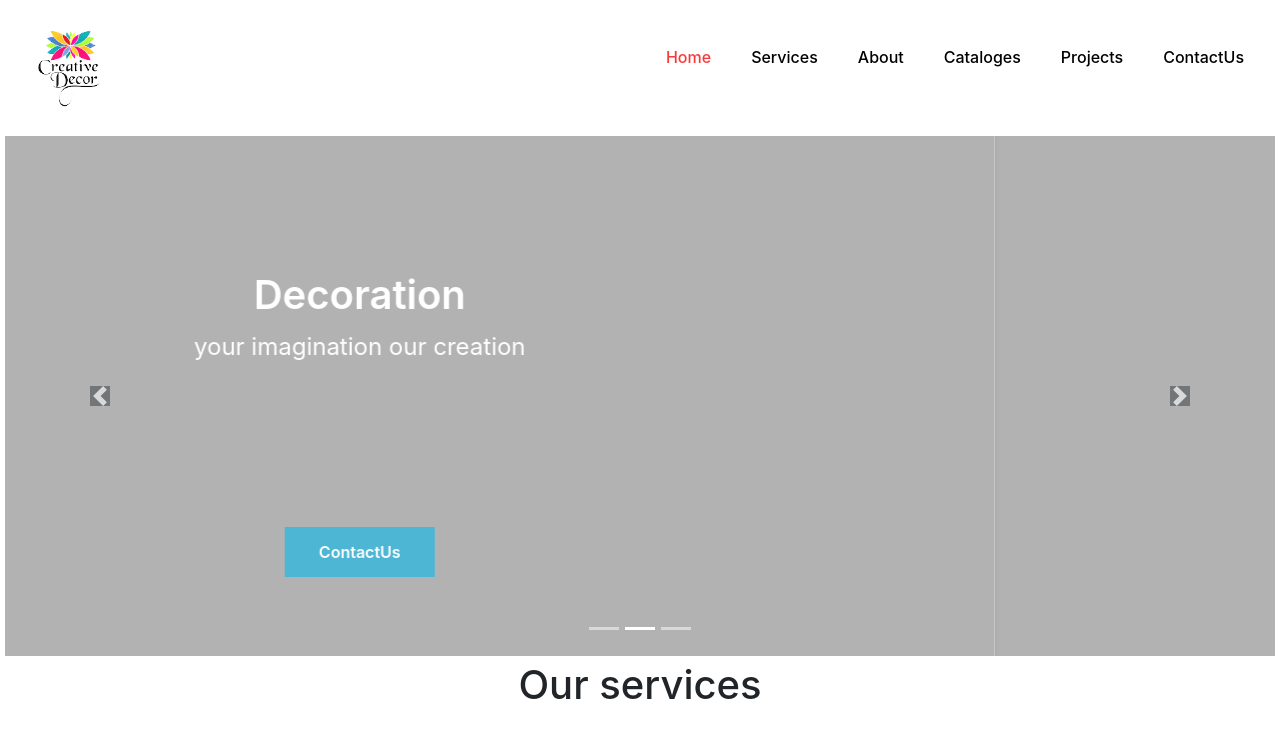
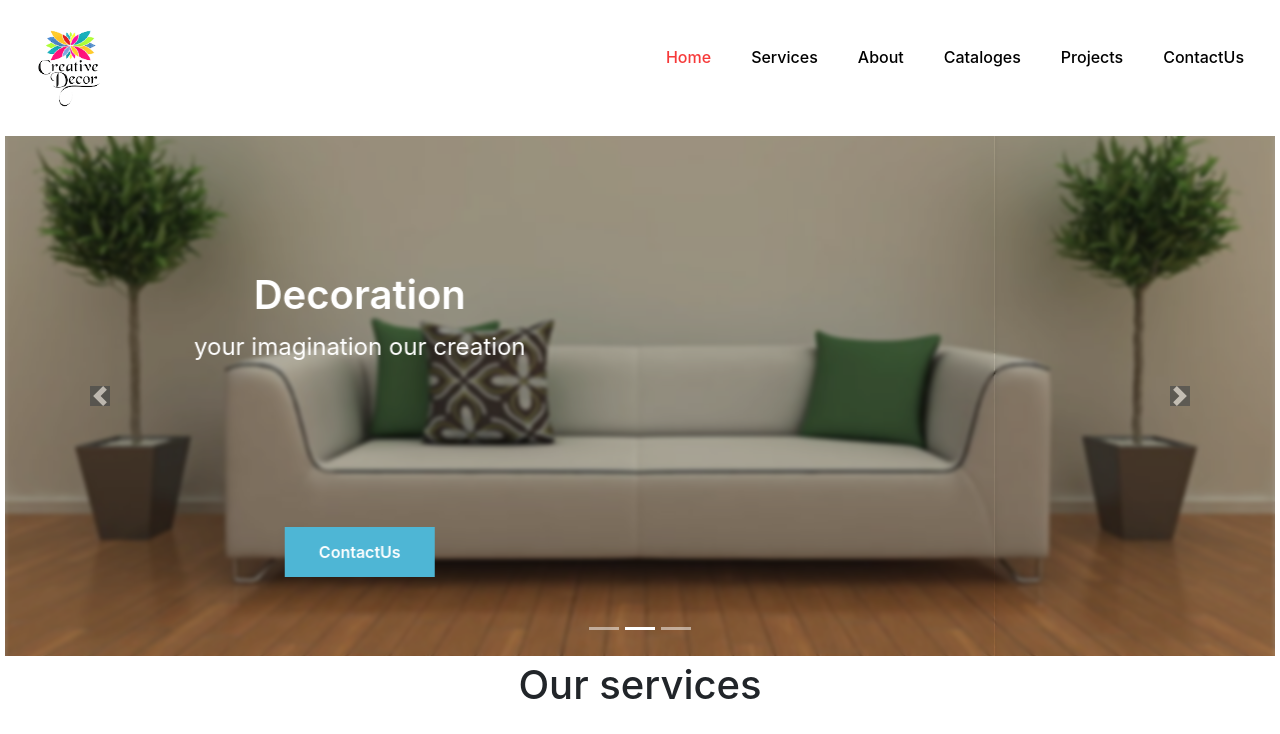
Before and after one commit to karan9551/creativedecor, a plain HTML site: page index.html in a window 1280 px wide. Shown: the top 734 px of the page. Drawn offline with nearby package versions, Linux system fonts and the light colour scheme.

Commit message:
Update style.css

```diff
--- a/css/style.css
+++ b/css/style.css
@@ -50,7 +50,7 @@ html,body{
 
 div.carousel{
     margin: 5px;
-    background-image: url('Images/decorbg.jpg');
+    background-image: url('/Images/decorbg.jpg');
     background-repeat: no-repeat;
     background-size: cover;
     background-position: center;
```
